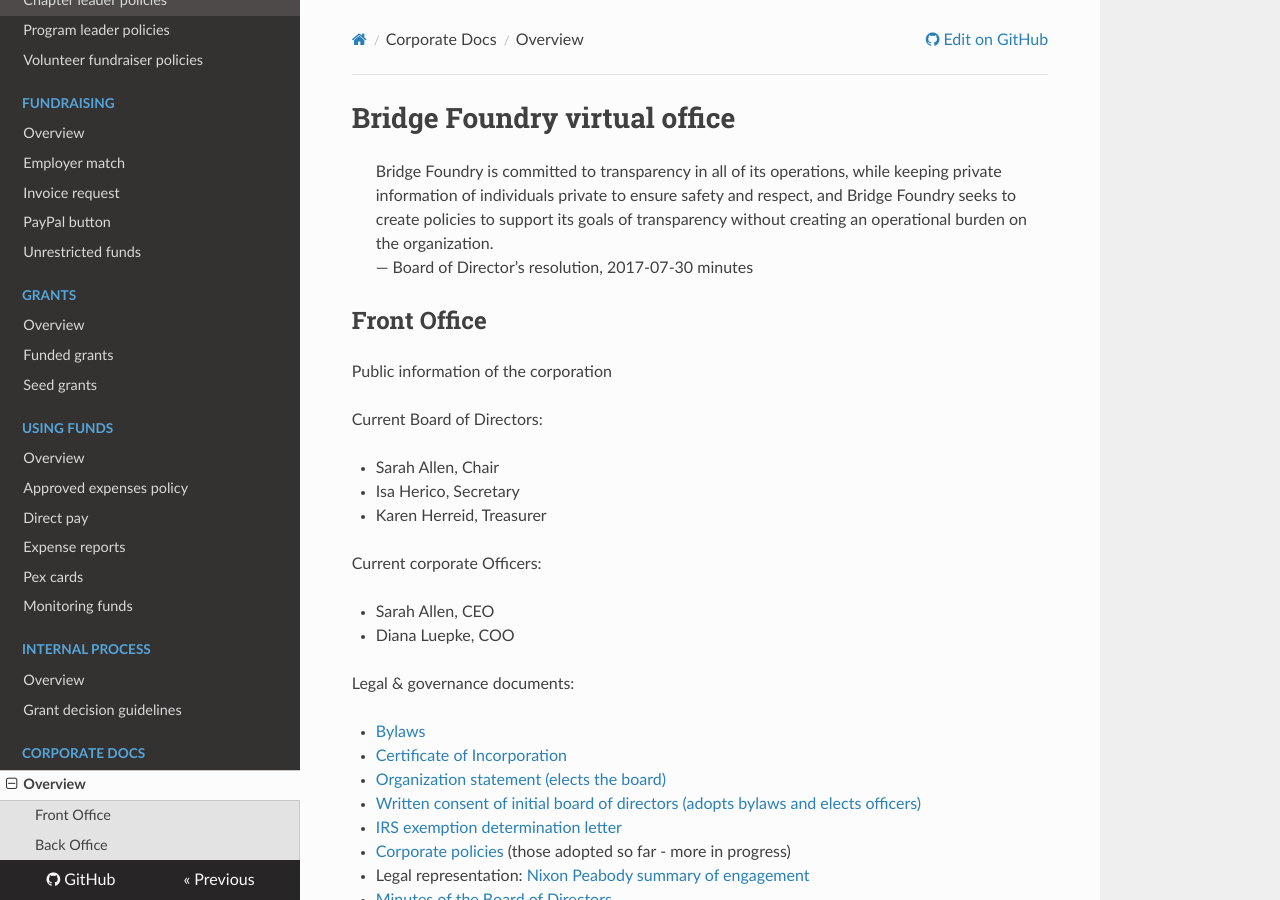
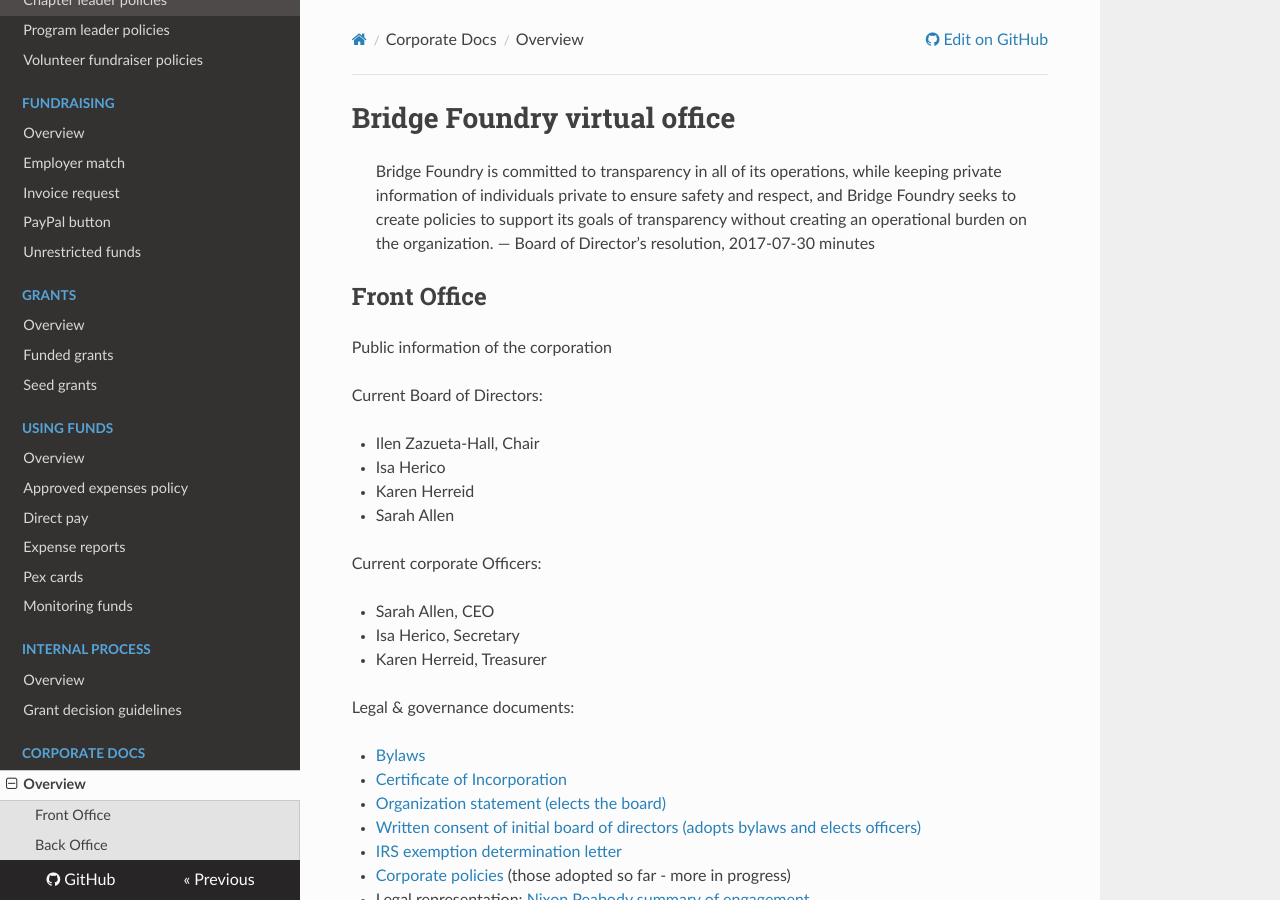
Before and after one commit to Satsaimistoowqp/bridgefoundry-operations, an MkDocs documentation site: the page built from docs/corporate-docs/README.md, in a window 1280 px wide and 900 px high. Built offline with MkDocs 1.6.1, drawn with Linux system fonts in a browser that asks for light colours; nearby versions of some CDN libraries; old or Windows-style settings are respelled for this version of MkDocs.

Commit message:
update corp officers and board

```diff
--- a/docs/corporate-docs/README.md
+++ b/docs/corporate-docs/README.md
@@ -9,14 +9,16 @@ Public information of the corporation
 
 Current Board of Directors:
 
-* Sarah Allen, Chair
-* Isa Herico, Secretary
-* Karen Herreid, Treasurer
+* Ilen Zazueta-Hall, Chair
+* Isa Herico
+* Karen Herreid
+* Sarah Allen
 
 Current corporate Officers:
 
 * Sarah Allen, CEO
-* Diana Luepke, COO
+* Isa Herico, Secretary
+* Karen Herreid, Treasurer
 
 Legal & governance documents:
 
```
